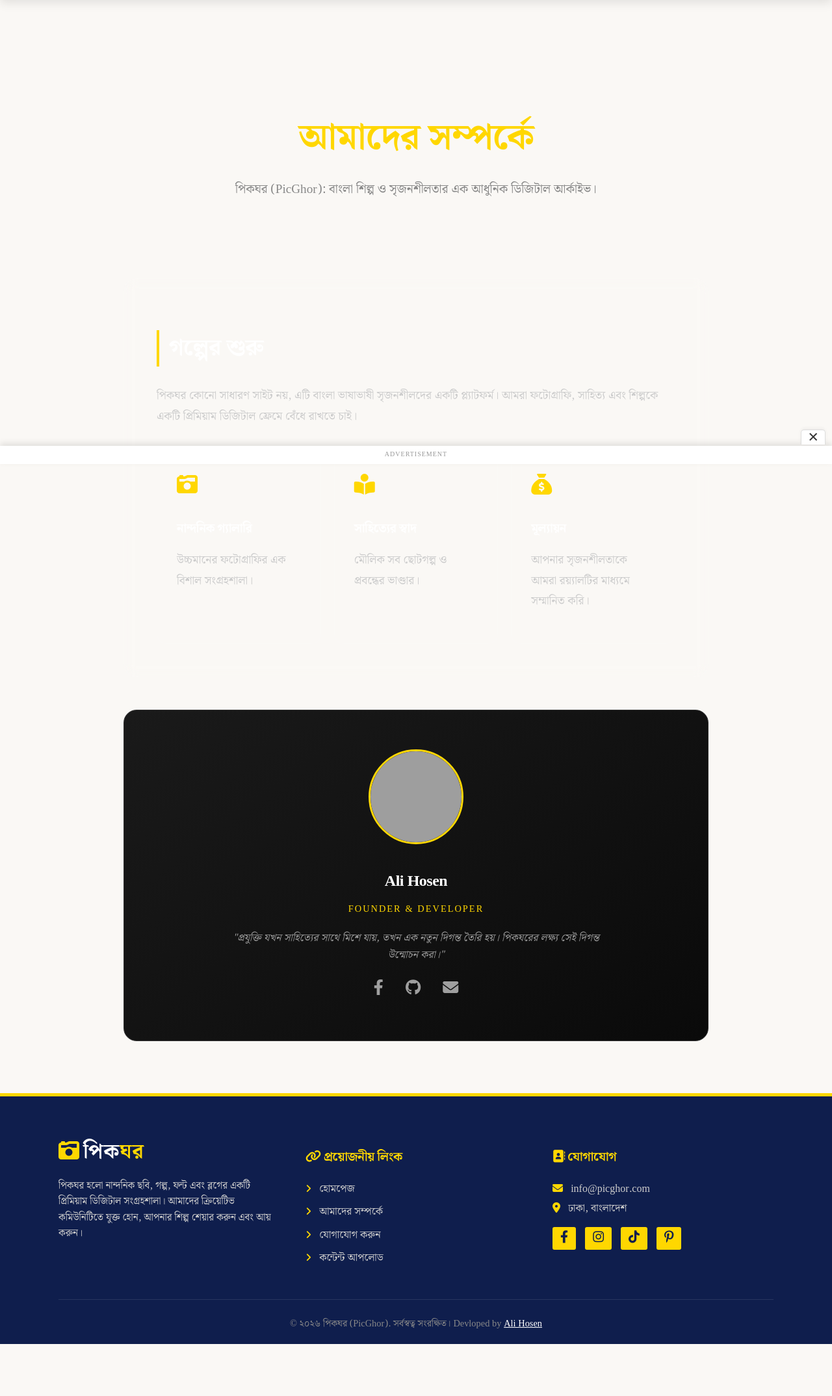
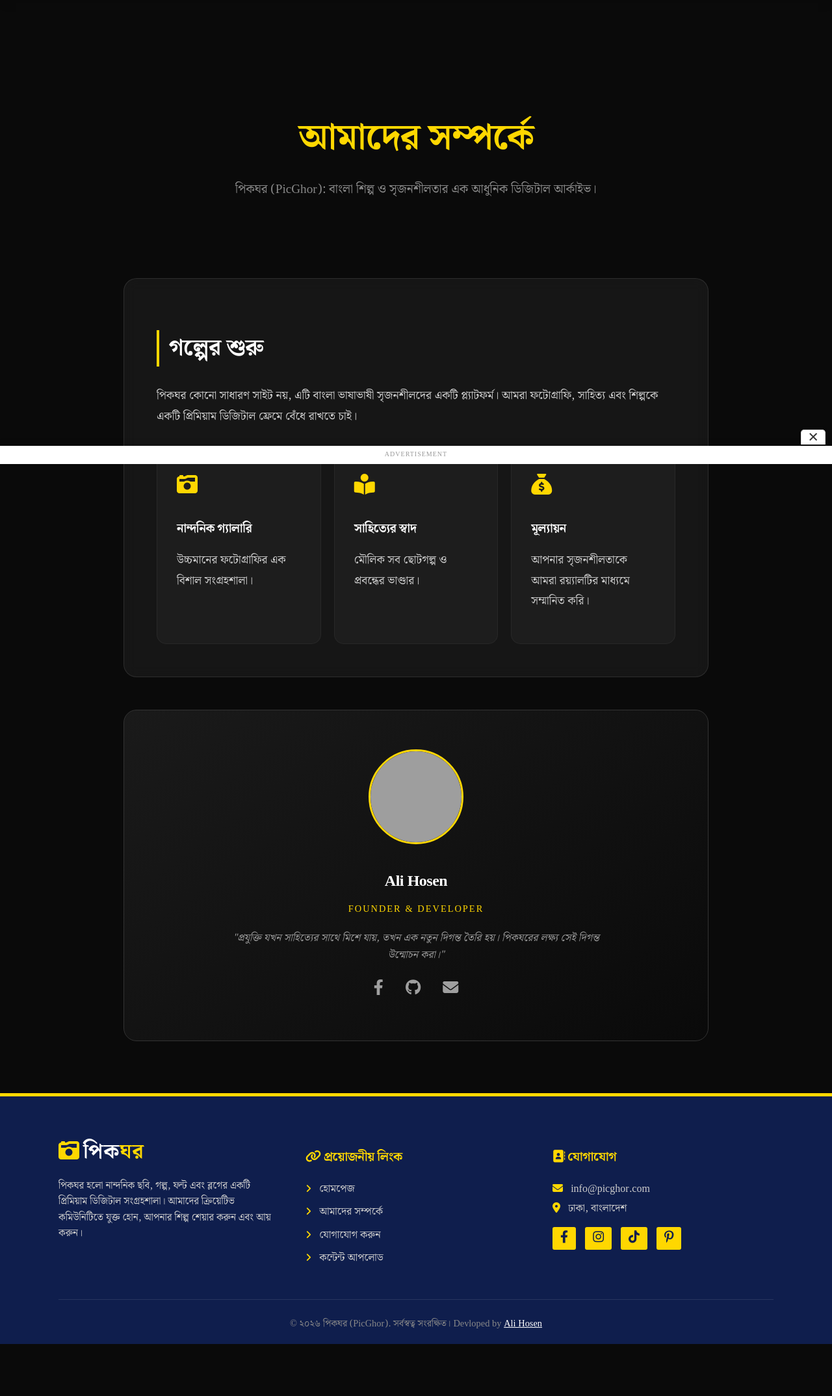
Before and after one commit to siaful2580mm-hub/testing, a Flask app: page /about in a window 1280 px wide. Shown: the part 86-2234 px from the top of the page at 65% size. Run offline with Flask 3, Linux system fonts and the light colour scheme; some libraries are stand-ins or nearby versions; grey boxes are pictures that could not be loaded.

Commit message:
Update about.html

```diff
--- a/templates/about.html
+++ b/templates/about.html
@@ -16,6 +16,11 @@
         text-align: center;
         padding: 60px 20px;
         margin-bottom: 60px;
+    }
+    /* শুধু এই পেজটির জন্য ডার্ক ব্যাকগ্রাউন্ড */
+    body {
+        background-color: var(--dark-bg) !important;
+        color: var(--text-main) !important;
     }
     .about-header h1 { font-size: 3.5rem; color: var(--accent); margin-bottom: 20px; letter-spacing: -1px; }
     .about-header p { font-size: 1.2rem; color: #888; max-width: 600px; margin: 0 auto; line-height: 1.6; }
```
